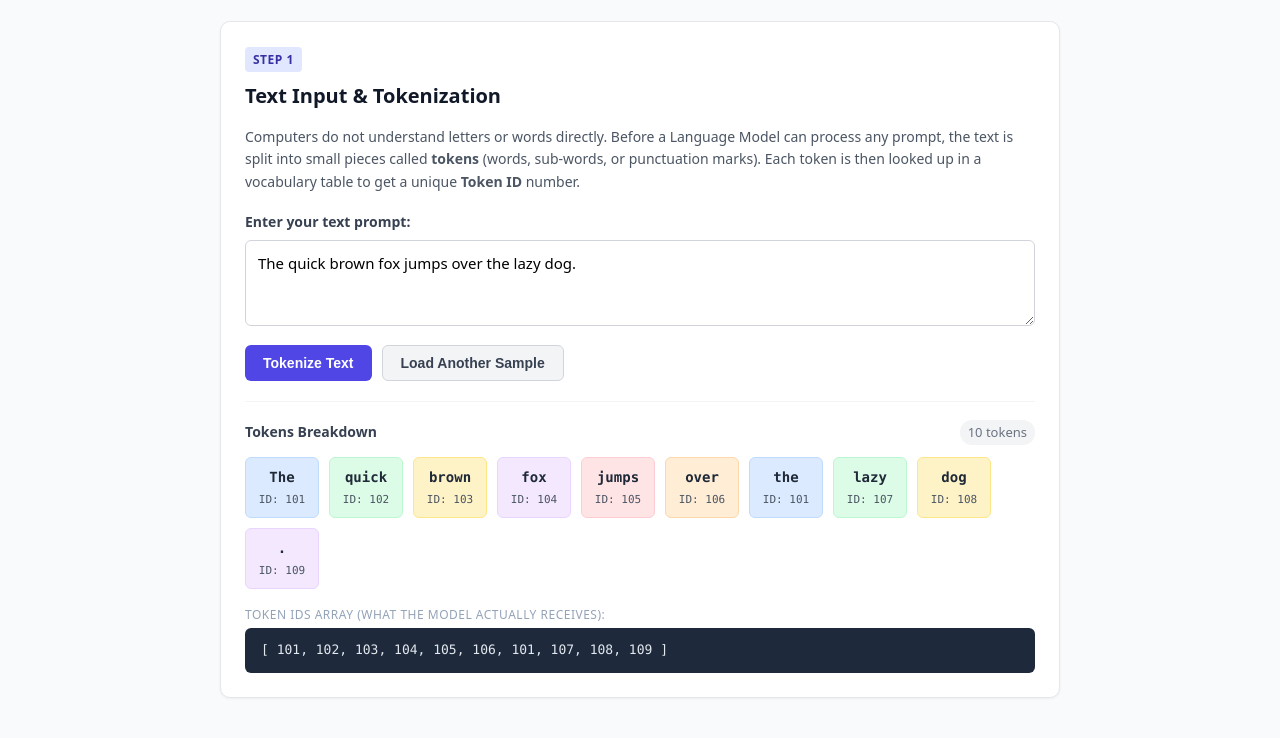
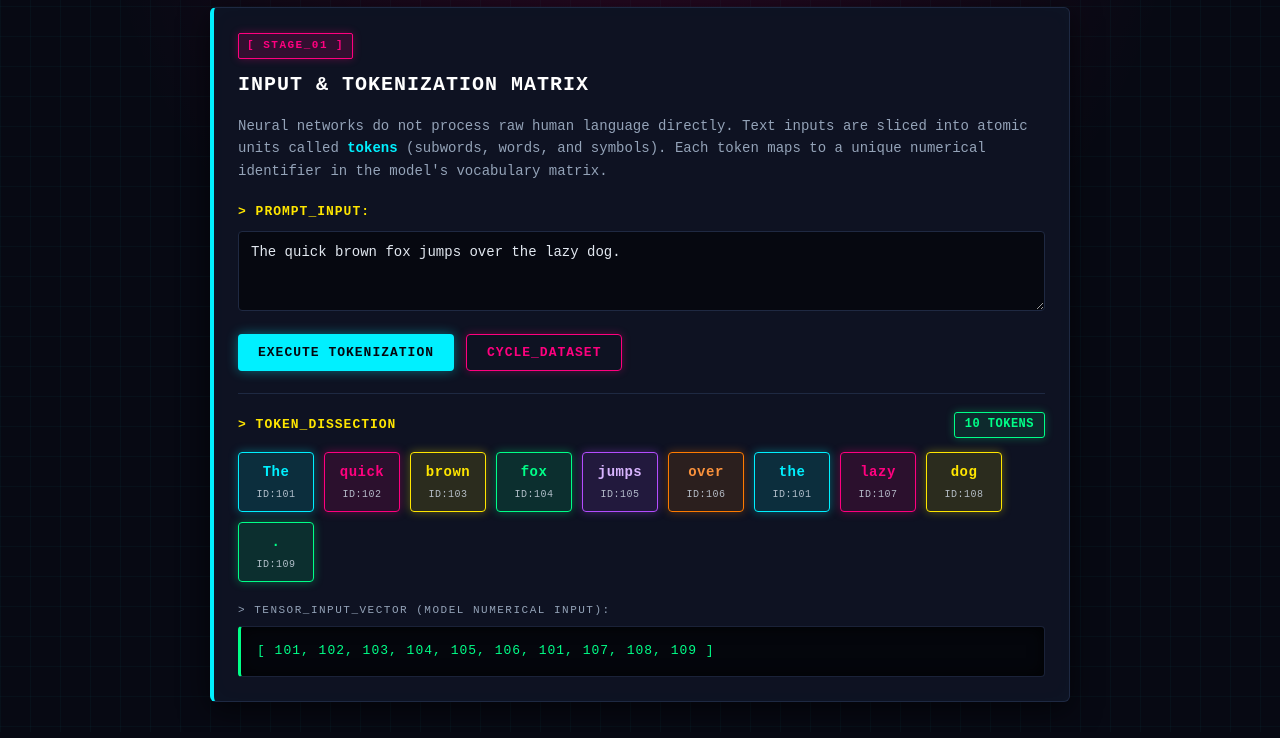
Before and after one commit to pruthvirajgojare-source/LLM-pipe, a plain HTML site: page index.html in a window 1280 px wide. Shown: the part 144-882 px from the top of the page. Drawn offline with Linux system fonts and the light colour scheme.

Commit message:
Updated website design

```diff
--- a/index.html
+++ b/index.html
@@ -3,160 +3,217 @@
 <head>
   <meta charset="UTF-8">
   <meta name="viewport" content="width=device-width, initial-scale=1.0">
-  <title>LLM Pipeline Explorer</title>
+  <title>LLM Pipeline Explorer // CYBERPUNK_EDITION</title>
   <style>
+    /* Cyberpunk dark theme styling with neon accents and futuristic HUD aesthetic */
+    :root {
+      --bg-dark: #070913;
+      --card-bg: #0e1222;
+      --card-border: #1e2942;
+      --neon-cyan: #00f0ff;
+      --neon-pink: #ff007f;
+      --neon-yellow: #ffe600;
+      --neon-green: #00ff88;
+      --text-main: #f1f5f9;
+      --text-muted: #94a3b8;
+    }
+
     body {
-      font-family: system-ui, -apple-system, BlinkMacSystemFont, "Segoe UI", Roboto, sans-serif;
-      max-width: 840px;
-      margin: 40px auto;
+      font-family: "Courier New", Courier, "Fira Code", monospace;
+      max-width: 860px;
+      margin: 30px auto;
       padding: 0 20px;
       line-height: 1.6;
-      background-color: #f9fafb;
-      color: #111827;
+      background-color: var(--bg-dark);
+      background-image:
+        radial-gradient(circle at 50% 0%, rgba(255, 0, 127, 0.15) 0%, transparent 50%),
+        linear-gradient(rgba(0, 240, 255, 0.03) 1px, transparent 1px),
+        linear-gradient(90deg, rgba(0, 240, 255, 0.03) 1px, transparent 1px);
+      background-size: 100% 100%, 30px 30px, 30px 30px;
+      color: var(--text-main);
     }
 
     header {
-      border-bottom: 2px solid #e5e7eb;
-      padding-bottom: 16px;
-      margin-bottom: 24px;
+      border-bottom: 2px solid var(--neon-cyan);
+      box-shadow: 0 4px 15px rgba(0, 240, 255, 0.2);
+      padding-bottom: 18px;
+      margin-bottom: 28px;
+      position: relative;
     }
 
     h1 {
       margin: 0 0 6px 0;
-      color: #1f2937;
+      color: var(--neon-cyan);
+      text-transform: uppercase;
+      letter-spacing: 2px;
+      font-size: 28px;
+      text-shadow: 0 0 8px rgba(0, 240, 255, 0.6), 0 0 20px rgba(0, 240, 255, 0.3);
     }
 
     p.subtitle {
       margin: 0;
-      color: #4b5563;
-      font-size: 16px;
+      color: var(--neon-pink);
+      font-size: 14px;
+      letter-spacing: 1px;
+      text-transform: uppercase;
     }
 
     .stage-card {
-      background: #ffffff;
-      border: 1px solid #e5e7eb;
-      border-radius: 10px;
+      background: var(--card-bg);
+      border: 1px solid var(--card-border);
+      border-left: 4px solid var(--neon-cyan);
+      border-radius: 6px;
       padding: 24px;
-      box-shadow: 0 1px 3px rgba(0, 0, 0, 0.05);
+      box-shadow: 0 8px 30px rgba(0, 0, 0, 0.6), inset 0 0 20px rgba(0, 240, 255, 0.02);
       margin-bottom: 24px;
+      position: relative;
     }
 
     .badge {
       display: inline-block;
-      background-color: #e0e7ff;
-      color: #3730a3;
-      font-size: 12px;
+      background-color: rgba(255, 0, 127, 0.15);
+      color: var(--neon-pink);
+      border: 1px solid var(--neon-pink);
+      font-size: 11px;
       font-weight: 700;
       padding: 3px 8px;
-      border-radius: 4px;
+      border-radius: 2px;
       text-transform: uppercase;
-      letter-spacing: 0.5px;
-      margin-bottom: 8px;
+      letter-spacing: 1.5px;
+      margin-bottom: 10px;
+      box-shadow: 0 0 8px rgba(255, 0, 127, 0.3);
     }
 
     h2 {
       margin-top: 0;
-      margin-bottom: 8px;
+      margin-bottom: 10px;
       font-size: 20px;
-      color: #111827;
+      color: #ffffff;
+      text-transform: uppercase;
+      letter-spacing: 1px;
     }
 
     .stage-desc {
-      color: #4b5563;
+      color: var(--text-muted);
       font-size: 14px;
-      margin-bottom: 18px;
+      margin-bottom: 20px;
+    }
+
+    .stage-desc strong {
+      color: var(--neon-cyan);
     }
 
     label {
       display: block;
-      font-weight: 600;
-      font-size: 14px;
-      margin-bottom: 6px;
-      color: #374151;
+      font-weight: 700;
+      font-size: 13px;
+      margin-bottom: 8px;
+      color: var(--neon-yellow);
+      text-transform: uppercase;
+      letter-spacing: 1px;
     }
 
     textarea {
       width: 100%;
       box-sizing: border-box;
       padding: 12px;
-      border: 1px solid #d1d5db;
-      border-radius: 6px;
-      font-size: 15px;
+      background: #060810;
+      border: 1px solid #1f2942;
+      border-radius: 4px;
+      font-size: 14px;
       font-family: inherit;
+      color: #e2e8f0;
       resize: vertical;
       min-height: 80px;
+      transition: border-color 0.2s, box-shadow 0.2s;
     }
 
     textarea:focus {
       outline: none;
-      border-color: #4f46e5;
-      box-shadow: 0 0 0 3px rgba(79, 70, 229, 0.15);
+      border-color: var(--neon-cyan);
+      box-shadow: 0 0 12px rgba(0, 240, 255, 0.4);
     }
 
     .button-row {
-      margin-top: 12px;
+      margin-top: 14px;
       display: flex;
-      gap: 10px;
+      gap: 12px;
     }
 
     button {
-      background-color: #4f46e5;
-      color: #ffffff;
+      background-color: var(--neon-cyan);
+      color: #05070f;
       border: none;
-      padding: 9px 18px;
-      border-radius: 6px;
-      font-size: 14px;
-      font-weight: 600;
+      padding: 10px 20px;
+      border-radius: 4px;
+      font-size: 13px;
+      font-weight: 800;
+      font-family: inherit;
+      text-transform: uppercase;
+      letter-spacing: 1px;
       cursor: pointer;
-      transition: background-color 0.15s ease;
+      box-shadow: 0 0 12px rgba(0, 240, 255, 0.4);
+      transition: all 0.2s ease;
     }
 
     button:hover {
-      background-color: #4338ca;
+      background-color: #ffffff;
+      box-shadow: 0 0 20px rgba(0, 240, 255, 0.8);
+      transform: translateY(-1px);
     }
 
     button.secondary {
-      background-color: #f3f4f6;
-      color: #374151;
-      border: 1px solid #d1d5db;
+      background-color: transparent;
+      color: var(--neon-pink);
+      border: 1px solid var(--neon-pink);
+      box-shadow: 0 0 8px rgba(255, 0, 127, 0.3);
     }
 
     button.secondary:hover {
-      background-color: #e5e7eb;
+      background-color: rgba(255, 0, 127, 0.15);
+      box-shadow: 0 0 16px rgba(255, 0, 127, 0.6);
+      color: #ffffff;
     }
 
     .output-box {
-      margin-top: 20px;
+      margin-top: 22px;
       padding-top: 18px;
-      border-top: 1px solid #f3f4f6;
+      border-top: 1px solid var(--card-border);
     }
 
     .output-header {
       display: flex;
       justify-content: space-between;
       align-items: center;
-      margin-bottom: 12px;
+      margin-bottom: 14px;
     }
 
     .output-title {
-      font-size: 14px;
+      font-size: 13px;
       font-weight: 700;
-      color: #374151;
+      color: var(--neon-yellow);
+      text-transform: uppercase;
+      letter-spacing: 1px;
     }
 
     .token-count {
-      font-size: 13px;
-      color: #6b7280;
-      background: #f3f4f6;
-      padding: 2px 8px;
-      border-radius: 12px;
+      font-size: 12px;
+      color: var(--neon-green);
+      background: rgba(0, 255, 136, 0.1);
+      border: 1px solid var(--neon-green);
+      padding: 2px 10px;
+      border-radius: 3px;
+      text-transform: uppercase;
+      font-weight: bold;
+      letter-spacing: 0.5px;
+      box-shadow: 0 0 8px rgba(0, 255, 136, 0.3);
     }
 
     .token-container {
       display: flex;
       flex-wrap: wrap;
       gap: 10px;
-      margin-bottom: 16px;
+      margin-bottom: 20px;
     }
 
     .token-chip {
@@ -164,84 +221,88 @@
       flex-direction: column;
       align-items: center;
       padding: 8px 12px;
-      border-radius: 6px;
-      border: 1px solid rgba(0, 0, 0, 0.08);
-      min-width: 48px;
+      border-radius: 4px;
+      min-width: 50px;
       text-align: center;
-      transition: transform 0.1s ease;
+      box-shadow: 0 2px 8px rgba(0, 0, 0, 0.4);
+      transition: transform 0.15s ease, box-shadow 0.15s ease;
+      position: relative;
     }
 
     .token-chip:hover {
-      transform: translateY(-2px);
+      transform: translateY(-3px) scale(1.03);
     }
 
     .token-text {
-      font-family: ui-monospace, SFMono-Regular, Menlo, Monaco, Consolas, monospace;
       font-size: 14px;
       font-weight: 700;
-      color: #1f2937;
+      letter-spacing: 0.5px;
     }
 
     .token-id {
-      font-size: 11px;
-      color: #4b5563;
-      margin-top: 3px;
-      font-family: ui-monospace, SFMono-Regular, Menlo, Monaco, Consolas, monospace;
+      font-size: 10px;
+      color: #cbd5e1;
+      margin-top: 4px;
+      letter-spacing: 0.5px;
+      opacity: 0.85;
     }
 
     .id-array-box {
-      background-color: #1e293b;
-      color: #e2e8f0;
-      font-family: ui-monospace, SFMono-Regular, Menlo, Monaco, Consolas, monospace;
-      padding: 12px 16px;
-      border-radius: 6px;
+      background-color: #04060c;
+      color: var(--neon-green);
+      border: 1px solid #1a2238;
+      border-left: 3px solid var(--neon-green);
+      padding: 14px 16px;
+      border-radius: 4px;
       font-size: 13px;
       overflow-x: auto;
+      box-shadow: inset 0 0 15px rgba(0, 0, 0, 0.8);
+      letter-spacing: 1px;
     }
 
     .id-array-label {
-      font-size: 12px;
-      color: #94a3b8;
-      margin-bottom: 4px;
+      font-size: 11px;
+      color: var(--text-muted);
+      margin-bottom: 6px;
       text-transform: uppercase;
-      letter-spacing: 0.5px;
+      letter-spacing: 1.5px;
     }
   </style>
 </head>
 <body>
 
   <header>
-    <h1>LLM Pipeline Explorer</h1>
-    <p class="subtitle">An interactive guide to understanding how LLMs process text.</p>
+    <h1>// LLM PIPELINE EXPLORER //</h1>
+    <p class="subtitle">&gt; SYSTEM STATUS: ONLINE // PROTOCOL: NEURAL_DISSECT</p>
   </header>
 
   <main id="app">
     <!-- Step 1: Text Input & Tokenization -->
     <section class="stage-card">
-      <span class="badge">Step 1</span>
-      <h2>Text Input & Tokenization</h2>
+      <span class="badge">[ STAGE_01 ]</span>
+      <h2>Input &amp; Tokenization Matrix</h2>
       <p class="stage-desc">
-        Computers do not understand letters or words directly. Before a Language Model can process any prompt, the text is split into small pieces called <strong>tokens</strong> (words, sub-words, or punctuation marks). Each token is then looked up in a vocabulary table to get a unique <strong>Token ID</strong> number.
+        Neural networks do not process raw human language directly. Text inputs are sliced into atomic units called <strong>tokens</strong> (subwords, words, and symbols). Each token maps to a unique numerical identifier in the model's vocabulary matrix.
       </p>
 
-      <label for="promptInput">Enter your text prompt:</label>
+      <label for="promptInput">&gt; PROMPT_INPUT:</label>
       <textarea id="promptInput" rows="3">The quick brown fox jumps over the lazy dog.</textarea>
 
       <div class="button-row">
-        <button id="tokenizeBtn">Tokenize Text</button>
-        <button id="sampleBtn" class="secondary">Load Another Sample</button>
+        <button id="tokenizeBtn">EXECUTE TOKENIZATION</button>
+        <button id="sampleBtn" class="secondary">CYCLE_DATASET</button>
       </div>
 
       <div class="output-box">
         <div class="output-header">
-          <span class="output-title">Tokens Breakdown</span>
-          <span id="tokenCountBadge" class="token-count">0 tokens</span>
+          <span class="output-title">&gt; TOKEN_DISSECTION</span>
+          <span id="tokenCountBadge" class="token-count">0 TOKENS</span>
         </div>
 
         <!-- Token chips rendered here -->
         <div id="tokensContainer" class="token-container"></div>
 
-        <div class="id-array-label">Token IDs Array (What the model actually receives):</div>
+        <div class="id-array-label">&gt; TENSOR_INPUT_VECTOR (MODEL NUMERICAL INPUT):</div>
         <div id="tokenIdsDisplay" class="id-array-box">[]</div>
       </div>
     </section>
@@ -276,14 +337,14 @@
     // WHAT THIS DOES: Keeps track of numbers to assign whenever a new unknown word is typed
     let nextId = 200;
 
-    // WHAT THIS DOES: A palette of soft colors used to make adjacent token chips look visually distinct
+    // WHAT THIS DOES: Cyberpunk neon color palette for token chips with glow and contrast styling
     const chipColors = [
-      { bg: "#dbeafe", border: "#bfdbfe" }, // Blue
-      { bg: "#dcfce7", border: "#bbf7d0" }, // Green
-      { bg: "#fef3c7", border: "#fde68a" }, // Yellow
-      { bg: "#f3e8ff", border: "#e9d5ff" }, // Purple
-      { bg: "#ffe4e6", border: "#fecdd3" }, // Pink
-      { bg: "#ffedd5", border: "#fed7aa" }  // Orange
+      { bg: "rgba(0, 240, 255, 0.12)", border: "#00f0ff", text: "#00f0ff", glow: "rgba(0, 240, 255, 0.35)" },
+      { bg: "rgba(255, 0, 127, 0.12)", border: "#ff007f", text: "#ff007f", glow: "rgba(255, 0, 127, 0.35)" },
+      { bg: "rgba(255, 230, 0, 0.12)", border: "#ffe600", text: "#ffe600", glow: "rgba(255, 230, 0, 0.35)" },
+      { bg: "rgba(0, 255, 136, 0.12)", border: "#00ff88", text: "#00ff88", glow: "rgba(0, 255, 136, 0.35)" },
+      { bg: "rgba(180, 77, 255, 0.12)", border: "#b44dff", text: "#d8b4fe", glow: "rgba(180, 77, 255, 0.35)" },
+      { bg: "rgba(255, 123, 0, 0.12)", border: "#ff7b00", text: "#fb923c", glow: "rgba(255, 123, 0, 0.35)" }
     ];
 
     // WHAT THIS DOES: Finds an existing ID for a word or creates a new one if it's new to our dictionary
@@ -320,16 +381,16 @@
       container.innerHTML = "";
 
       if (tokens.length === 0) {
-        countBadge.textContent = "0 tokens";
-        container.innerHTML = "<span style='color: #9ca3af; font-size: 14px;'>No text entered. Type something above to see tokens.</span>";
+        countBadge.textContent = "0 TOKENS";
+        container.innerHTML = "<span style='color: #64748b; font-size: 13px;'>&gt; AWAITING INPUT STREAM...</span>";
         idsDisplay.textContent = "[]";
         return;
       }
 
       // Update count badge
-      countBadge.textContent = tokens.length + (tokens.length === 1 ? " token" : " tokens");
+      countBadge.textContent = tokens.length + (tokens.length === 1 ? " TOKEN" : " TOKENS");
 
-      // Render each token as a colored chip
+      // Render each token as a cyberpunk neon chip
       tokens.forEach(function(token, index) {
         const id = getOrAssignTokenId(token);
         tokenIds.push(id);
@@ -339,15 +400,17 @@
         const chip = document.createElement("div");
         chip.className = "token-chip";
         chip.style.backgroundColor = color.bg;
-        chip.style.borderColor = color.border;
+        chip.style.border = "1px solid " + color.border;
+        chip.style.boxShadow = "0 0 10px " + color.glow;
 
         const textSpan = document.createElement("span");
         textSpan.className = "token-text";
+        textSpan.style.color = color.text;
         textSpan.textContent = token;
 
         const idSpan = document.createElement("span");
         idSpan.className = "token-id";
-        idSpan.textContent = "ID: " + id;
+        idSpan.textContent = "ID:" + id;
 
         chip.appendChild(textSpan);
         chip.appendChild(idSpan);
```
Also changed, not shown: 1 other file.
